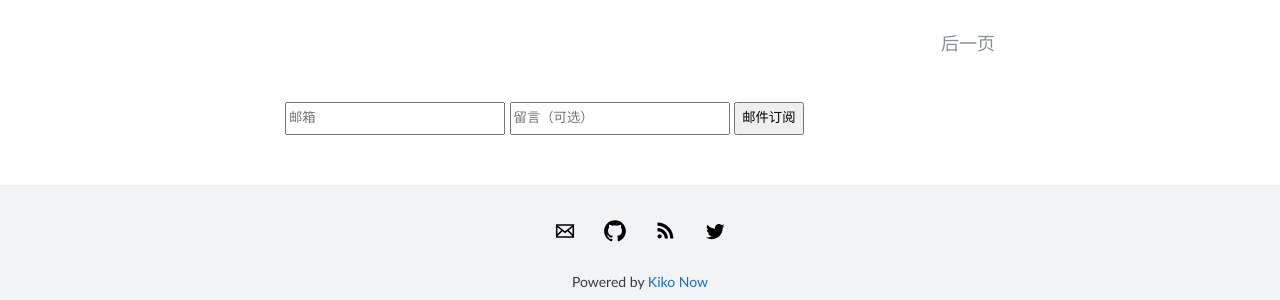
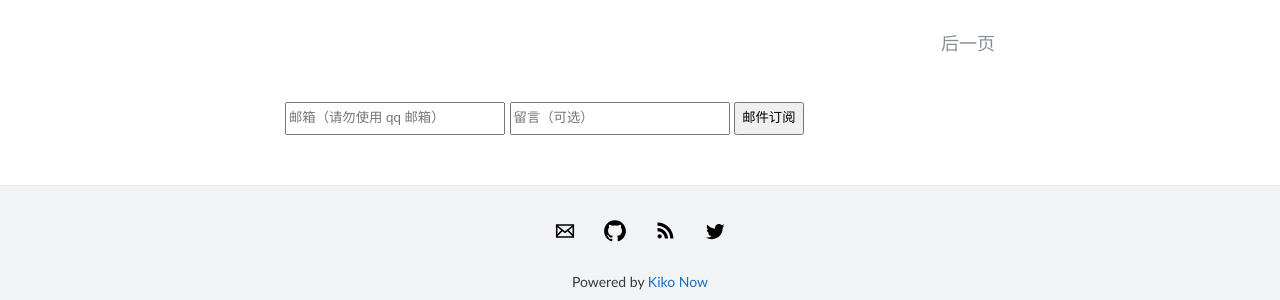
Before and after one commit to Terminus2049/Terminus2049.github.io, a Jekyll site: the page built from index.html, in a window 1280 px wide. Shown: the part 3857-4157 px from the top of the page. Built offline with Jekyll 4.4.1, drawn with Linux system fonts in a browser that asks for light colours; the list of posts is cut into pages by our own code.

Commit message:
请勿使用 qq 邮箱

```diff
--- a/index.html
+++ b/index.html
@@ -111,7 +111,7 @@ layout: default
 {% if paginator.page == 1 %}
 
 <form method="POST" action="https://formspree.io/terminus2049@protonmail.com">
-  <input type="email" name="email" placeholder="邮箱" style="line-height:2; min-width:220px;" required/>
+  <input type="email" name="email" placeholder="邮箱（请勿使用 qq 邮箱）" style="line-height:2; min-width:220px;" required/>
   <input type="text" name="message" placeholder="留言（可选）" style="line-height:2; min-width:220px;">
   <button type="submit" style="line-height:2;">邮件订阅</button>
 </form>
```
